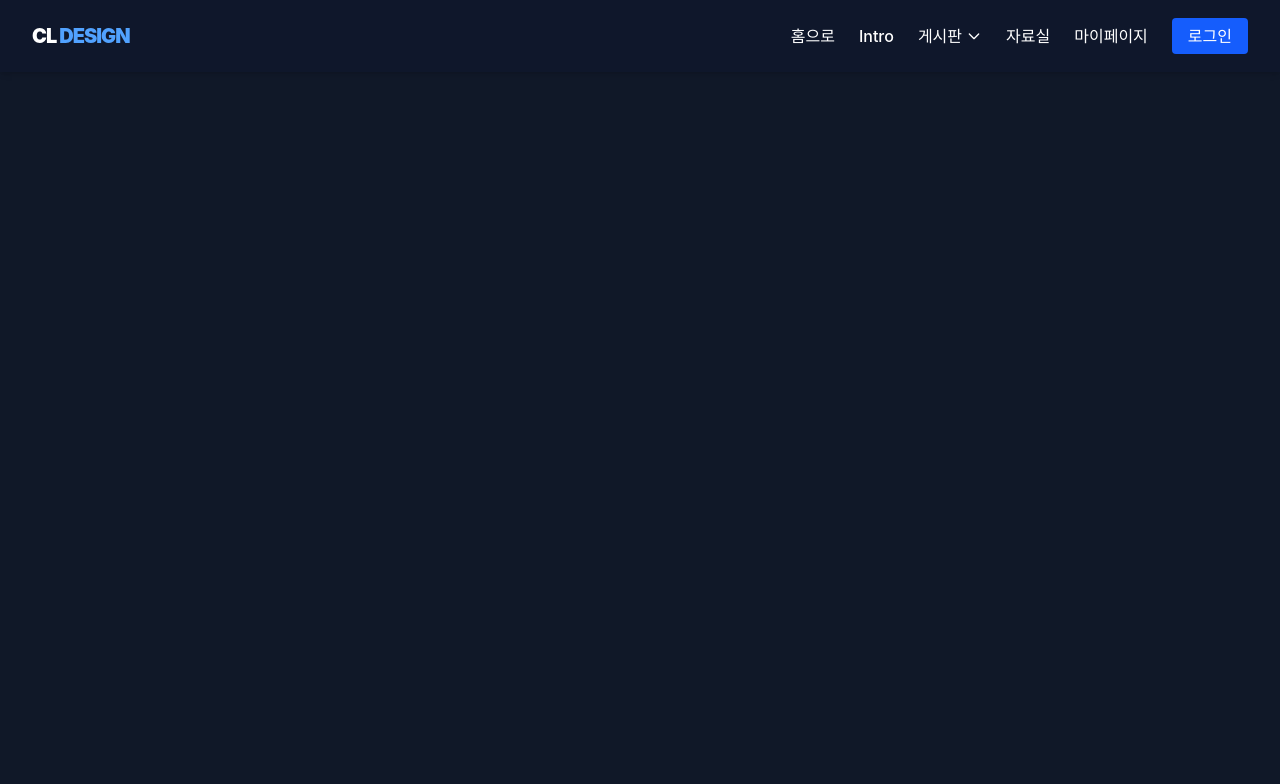
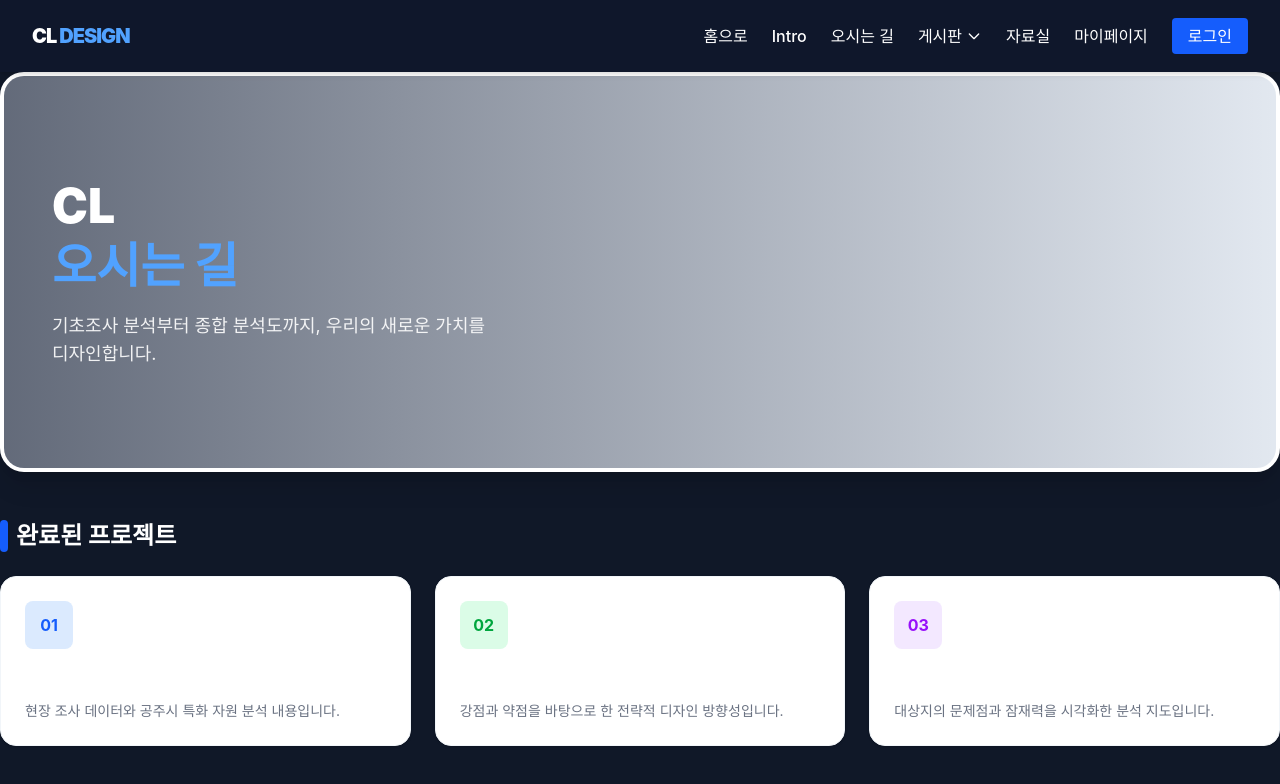
Before and after one commit to singhvella38-prog/home, a React (Vite) app: page /Location in a window 1280 px wide. Shown: the top 784 px of the page. Built offline with nearby package versions, Linux system fonts and the light colour scheme; no server answers.

Commit message:
location

```diff
--- a/src/App.jsx
+++ b/src/App.jsx
@@ -8,6 +8,7 @@ import FreeBoard from './pages/FreeBoard';     // 자유게시판 (새로 생성
 import NoticeDetail from './pages/NoticeDetail';
 import Write from './pages/Write';
 import Archive from './pages/Archive';
+import Location from './pages/Location';
 import NaverCallback from './pages/NaverCallback';
 
 function App() {
@@ -26,7 +27,7 @@ function App() {
           <div className="flex gap-6 font-medium items-center">
             <Link to="/" className="hover:text-blue-400 transition">홈으로</Link>
             <Link to="/Intro" className="hover:text-blue-400 transition">Intro</Link>
-
+            <Link to="/Location" className="hover:text-blue-400 transition">오시는 길</Link>
             {/* 게시판 드롭다운 메뉴 */}
             <div className="relative group">
               {/* 클릭 시 공지사항으로 이동 */}
@@ -62,6 +63,7 @@ function App() {
             <Route path="/FreeBoard" element={<FreeBoard />} /> {/* 추가 */}
             <Route path="/Write" element={<Write />} />
             <Route path="/Archive" element={<Archive />} />
+            <Route path="/Location" element={<Location />} />
             <Route path="/notice/:id" element={<NoticeDetail />} />
             <Route path="/api/auth/callback/naver" element={<NaverCallback />} />
           </Routes>
--- /dev/null
+++ b/src/pages/Location.jsx
@@ -0,0 +1,51 @@
+export default function Home() {
+  return (
+    <div className="space-y-12">
+      {/* 히어로 섹션: 큰 대문 이미지 느낌 */}
+      <section className="relative h-[400px] rounded-3xl overflow-hidden bg-slate-200 flex items-center justify-center border-4 border-white shadow-xl">
+        <div className="absolute inset-0 bg-gradient-to-r from-slate-900/60 to-transparent z-10" />
+        {/* 나중에 이미지를 넣을 자리입니다 */}
+        <div className="relative z-20 text-white px-12 w-full">
+          <h2 className="text-5xl font-black mb-4 leading-tight">
+            CL<br />
+            <span className="text-blue-400">오시는 길 </span>
+          </h2>
+          <p className="text-lg opacity-90 max-w-md">
+            기초조사 분석부터 종합 분석도까지, 우리의 새로운 가치를 디자인합니다.
+          </p>
+        </div>
+      </section>
+
+      {/* 분석 카드 섹션: 그리드 레이아웃 */}
+      <section>
+        <h3 className="text-2xl font-bold mb-6 flex items-center gap-2">
+          <span className="w-2 h-8 bg-blue-600 rounded-full"></span>
+          완료된 프로젝트
+        </h3>
+
+        <div className="grid grid-cols-1 md:grid-cols-3 gap-6">
+          {/* 카드 1 */}
+          <div className="group bg-white p-6 rounded-2xl shadow-sm border border-slate-100 hover:shadow-xl transition hover:-translate-y-1 cursor-pointer">
+            <div className="w-12 h-12 bg-blue-100 text-blue-600 rounded-lg flex items-center justify-center mb-4 font-bold">01</div>
+            <h4 className="text-xl font-bold mb-2 group-hover:text-blue-600">기초조사 및 분석</h4>
+            <p className="text-gray-500 text-sm">현장 조사 데이터와 공주시 특화 자원 분석 내용입니다.</p>
+          </div>
+
+          {/* 카드 2 */}
+          <div className="group bg-white p-6 rounded-2xl shadow-sm border border-slate-100 hover:shadow-xl transition hover:-translate-y-1 cursor-pointer">
+            <div className="w-12 h-12 bg-green-100 text-green-600 rounded-lg flex items-center justify-center mb-4 font-bold">02</div>
+            <h4 className="text-xl font-bold mb-2 group-hover:text-green-600">SWOT 분석</h4>
+            <p className="text-gray-500 text-sm">강점과 약점을 바탕으로 한 전략적 디자인 방향성입니다.</p>
+          </div>
+
+          {/* 카드 3 */}
+          <div className="group bg-white p-6 rounded-2xl shadow-sm border border-slate-100 hover:shadow-xl transition hover:-translate-y-1 cursor-pointer">
+            <div className="w-12 h-12 bg-purple-100 text-purple-600 rounded-lg flex items-center justify-center mb-4 font-bold">03</div>
+            <h4 className="text-xl font-bold mb-2 group-hover:text-purple-600">종합 분석도 (MAP)</h4>
+            <p className="text-gray-500 text-sm">대상지의 문제점과 잠재력을 시각화한 분석 지도입니다.</p>
+          </div>
+        </div>
+      </section>
+    </div>
+  );
+}
```
